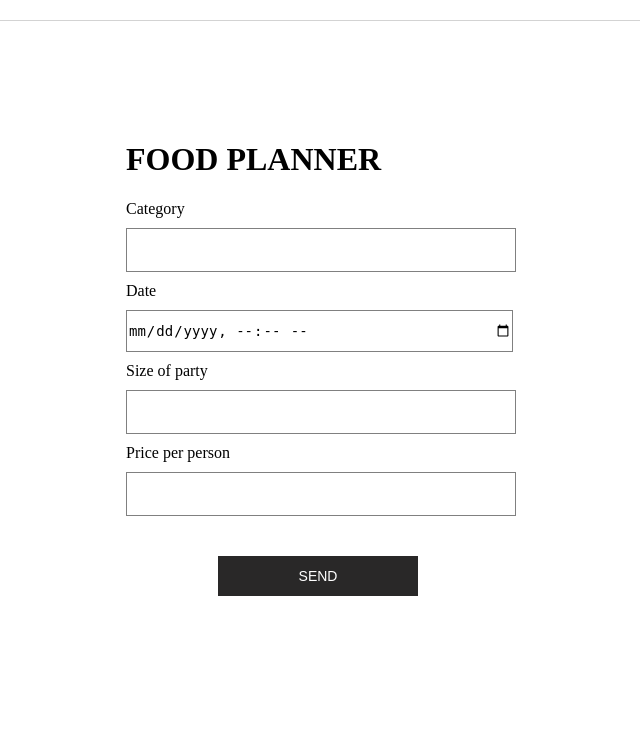
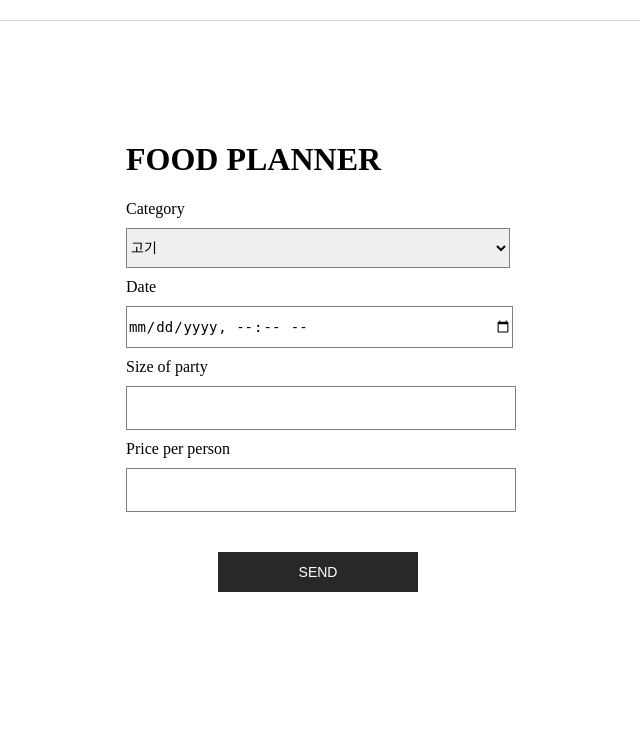
Before and after one commit to SugyeongYun/group5, a Django app: page /group5/foodplanner/ in a window 1280 px wide. Shown: the part 69-825 px from the top of the page, without its empty margins (322-962 px from the left). Run offline with Django 4.2, Linux system fonts and the light colour scheme; a user stored in the database is signed in; some libraries are stand-ins or nearby versions.

Commit message:
second_draft

```diff
--- a/config/settings.py
+++ b/config/settings.py
@@ -25,7 +25,7 @@ SECRET_KEY = 'django-insecure-i40x$r%mu1=i8sacnjsl=%eu9s_t1)jd*p5iv6kg3jd4^)g4)g
 # SECURITY WARNING: don't run with debug turned on in production!
 DEBUG = True
 
-ALLOWED_HOSTS = ['3.36.48.109']
+ALLOWED_HOSTS = []
 
 
 # Application definition
--- a/group5/forms.py
+++ b/group5/forms.py
@@ -11,4 +11,4 @@ class QuestionForm(forms.ModelForm):
 class PreferenceForm(forms.ModelForm):
     class Meta:
         model = Preference
-        fields = ['category', 'date', 'person_cnt', 'price']
+        fields = ['date', 'person_cnt', 'price']
--- a/group5/views.py
+++ b/group5/views.py
@@ -1,5 +1,5 @@
 from django.shortcuts import render, redirect, get_object_or_404
-from django.http import HttpResponse, HttpResponseRedirect, JsonResponse
+from django.http import HttpResponse, HttpResponseRedirect
 from django.contrib.auth.decorators import login_required
 from django.contrib.auth.models import User
 from django.contrib import messages
@@ -14,7 +14,7 @@ def index(request):
     return render(request, 'index.html')
 
 def discover(request):
-    restaurant_list = Restaurant.objects.order_by('id')
+    restaurant_list = Restaurant.objects.order_by('name')
     context = {'restaurants': restaurant_list}
     return render(request, 'discover.html', context)
 
@@ -66,7 +66,7 @@ def food_planner(request):
             input_time = get_time(preference.date)
             input_bungi = get_bungi(preference.date)
             input_day = get_day(preference.date)
-            restaurants = get_recommendation(preference.category, [input_time, input_bungi, input_day, preference.person_cnt, preference.price])
+            restaurants = get_recommendation(request.POST['category'], [input_time, input_bungi, input_day, preference.person_cnt, preference.price])
             restaurant1 = Restaurant.objects.get(name=restaurants[0])
             restaurant2 = Restaurant.objects.get(name=restaurants[1])
             restaurant3 = Restaurant.objects.get(name=restaurants[2])
--- a/static/css/style_1280.css
+++ b/static/css/style_1280.css
@@ -315,7 +315,7 @@ option {
 }
 #site_description {
     width: 100%;
-    font-size: 16px;
+    font-size: 20px;
     color: #191919;
     text-align: center;
     margin-left: 0px;
@@ -328,6 +328,7 @@ option {
     padding: 40px;
     border-radius: 20px;
     display: flow-root;
+    font-size: 20px;
 }
 .quote_icon {
     width: 100%;
@@ -378,6 +379,7 @@ option {
 .restaurant_img {
     height: 300px;
     width: 300px;
+    object-fit: cover;
 }
 
 .restaurant_footer {
@@ -389,7 +391,9 @@ option {
 .heart {
     width:25px;
 }
-
+.heart_big {
+    width:35px;
+}
 .alert{
     position:relative;
     padding:1rem 1rem;
@@ -501,3 +505,16 @@ option {
 #restaurant23_wrap a{
     line-height: 1.5;
 }
+.signup_wrap .input_field select{
+    margin-bottom: 10px;
+    margin-top: 10px;
+    height: 40px;
+    width: 100%;
+    font-size: 14px;
+    vertical-align: middle;
+    border: 1px solid grey;
+}
+.place_description_header {
+    display: flex;
+    justify-content: space-between;
+}
--- a/static/css/style_1600.css
+++ b/static/css/style_1600.css
@@ -352,11 +352,10 @@ option {
 }
 #site_description {
     width: 100%;
-    font-size: 16px;
+    font-size: 24px;
     color: #191919;
     text-align: center;
     margin-left: 0px;
-    font-size: 1.2rem;
 }
 #description_box{
     width: 60vw;
@@ -366,7 +365,7 @@ option {
     padding: 40px;
     border-radius: 20px;
     display: flow-root;
-    font-size:1.2rem;
+    font-size:24px;
 }
 .quote_icon {
     width: 100%;
@@ -399,7 +398,7 @@ option {
 }
 
 .page_description p {
-    font-size: 16px;
+    font-size: 20px;
     color: #191919;
     text-align: center;
 }
@@ -419,6 +418,7 @@ option {
 .restaurant_img {
     height: 300px;
     width: 300px;
+    object-fit: cover;
 }
 
 .restaurant_footer {
@@ -429,6 +429,9 @@ option {
 }
 .heart {
     width:25px;
+}
+.heart_big {
+    width:35px;
 }
 
 .alert{
@@ -545,3 +548,18 @@ option {
 #restaurant23_wrap a{
     line-height: 1.5;
 }
+
+.signup_wrap .input_field select{
+    margin-bottom: 10px;
+    margin-top: 10px;
+    height: 40px;
+    width: 100%;
+    font-size: 14px;
+    vertical-align: middle;
+    border: 1px solid grey;
+}
+
+.place_description_header {
+    display: flex;
+    justify-content: space-between;
+}
--- a/templates/cart_list.html
+++ b/templates/cart_list.html
@@ -19,11 +19,12 @@
         <div class="restaurant_wrap">
             <img class="restaurant_img" src="{% get_static_prefix %}img/restaurant/{{ cart_item.restaurant.name }}.jpg">
             <div class="restaurant_footer">
-                <p>{{ cart_item.restaurant.name }}</p>
+                <a href="{% url 'group5:restaurant_info' cart_item.restaurant.id %}"><p>{{ cart_item.restaurant.name }}</p></a>
                 <a href="{% url 'group5:delete_item' cart_item.id %}"><img class="heart" src="{% static 'img/trashcan.png' %}"></a>
             </div>
         </div>
         {% endfor %}
     </div>
+
 </div>
 {% endblock %}
--- a/templates/food_planner.html
+++ b/templates/food_planner.html
@@ -27,8 +27,16 @@
             </div>
             {% endif %}
             <div class="input_field">
-                <label for="category">Category</label>
-                <input type="text" name="category" value="{{ form.category.value|default_if_none:'' }}">
+                <label for="category">Category</label><br>
+                <select name="category" id="category-select">
+                    <option value="고기">고기</option>
+                    <option value="국수">국수</option>
+                    <option value="백반">백조</option>
+                    <option value="아시안">아시안</option>
+                    <option value="양식">양식</option>
+                    <option value="아시안">일식</option>
+                    <option value="중식">중식</option>
+                </select>
             </div>
             <div class="input_field">
                 <label for="date">Date</label>
--- a/templates/index.html
+++ b/templates/index.html
@@ -16,7 +16,7 @@
     <div class="center_wrap">
         <div id="description_wrap">
             <h1>OUR GOALS</h1>
-            <p id="site_description">광고 아닌 진짜 맛집을 찾을 순 없을까? 맛집에 진심인 공동 창업자 4명의 고민으로 시작된 Oh!matkase</p>
+            <p id="site_description"><b>광고 아닌 진짜 맛집을 찾을 순 없을까? 맛집에 진심인 공동 창업자 4명의 고민으로 시작된 Oh!matkase</b></p>
         </div>
     </div>
     <div id="description_box">
@@ -24,8 +24,8 @@
             <img src="{% static 'img/quote-icon.png' %}">
         </div>
         <img src="{% static 'img/description_img2.jpg' %}" width="60%">
-        <p>정보 오염으로부터 free한 신뢰도 높은 맛집을 추천하는 플래너를 제공합니다.
-            당신의 취향을 듬뿍 담아보세요.</p>
+        <p><b>정보 오염으로부터 free한 신뢰도 높은 맛집을 추천하는 플래너를 제공합니다.
+            당신의 취향을 듬뿍 담아보세요.</b></p>
     </div>
 </div>
 {% endblock %}
```
Also changed, not shown: templates/restaurant_info.html (+18 -3 lines), db.sqlite3.
